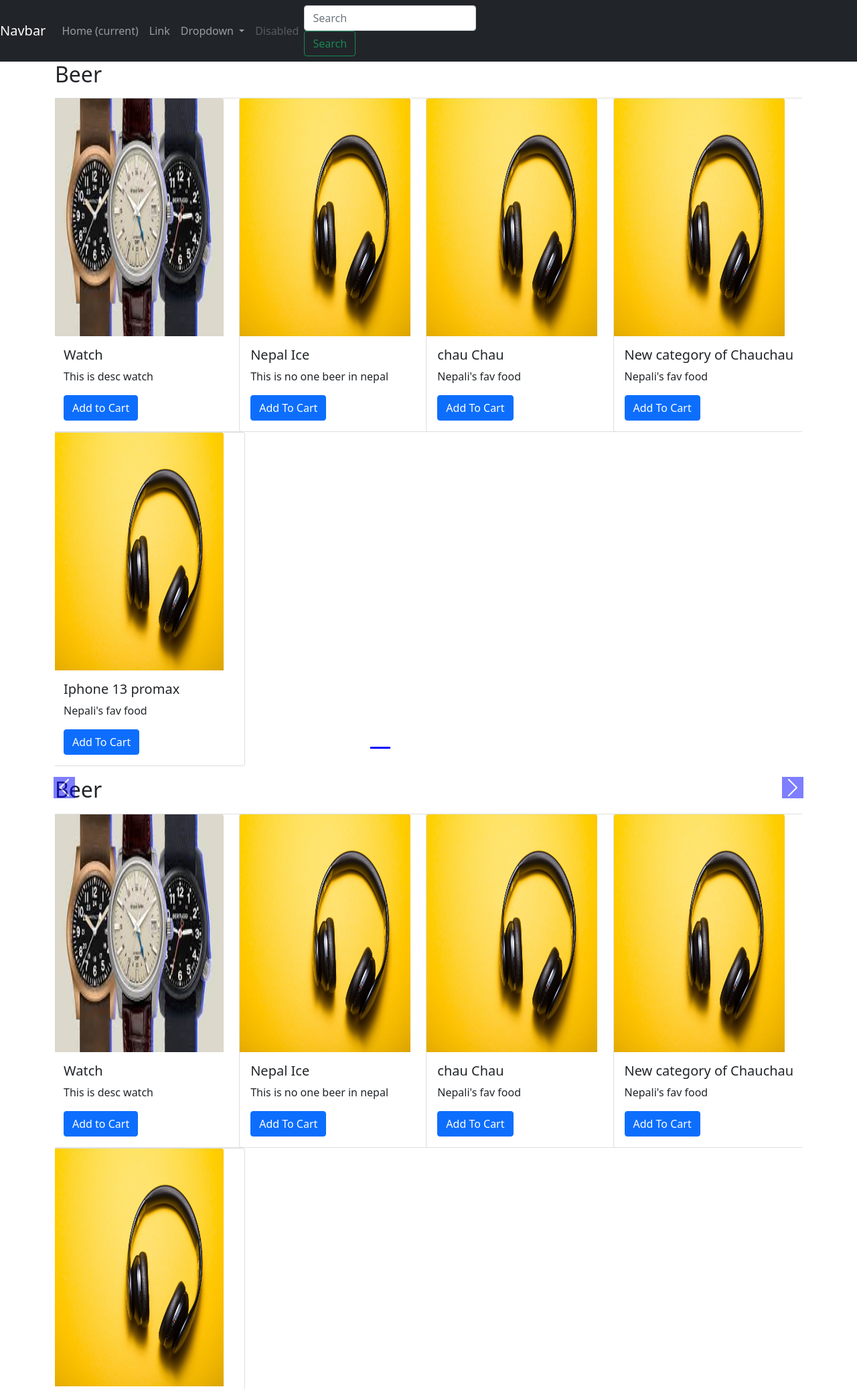
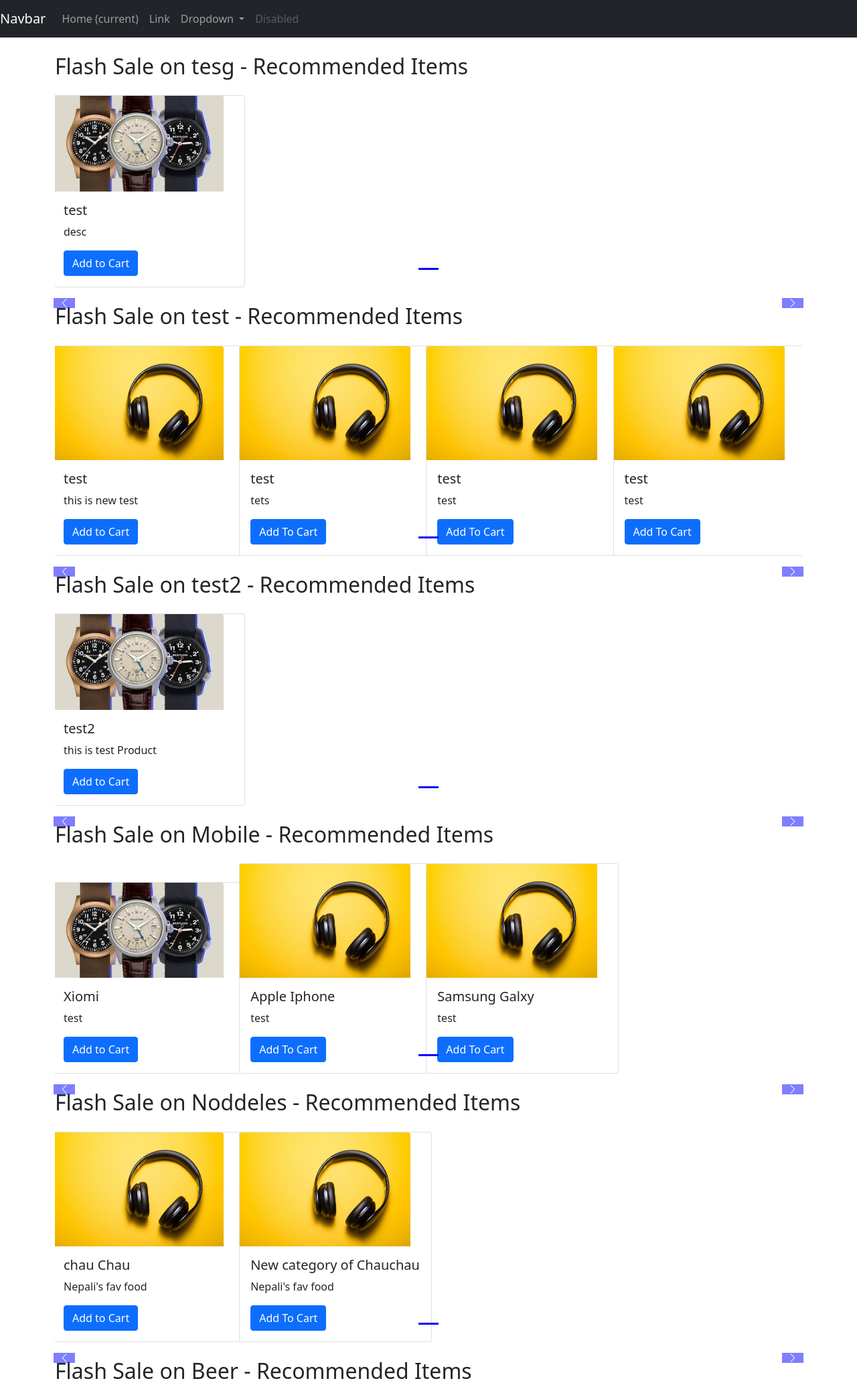
Before and after one commit to jhabindra/myAwesomeCart, a Django app: page /shop/ in a window 1280 px wide. Shown: the top 2074 px of the page at 67% size. Run offline with Django 4.2, Linux system fonts and the light colour scheme; data comes from the database, SQL or seed files in the repository; both versions use the stored data as it was after the commit; some libraries are stand-ins or nearby versions.

Commit message:
Display list with category

```diff
--- a/shop/templates/shop/basic.html
+++ b/shop/templates/shop/basic.html
@@ -67,18 +67,11 @@
           <li class="nav-item">
             <a class="nav-link disabled" href="#">Disabled</a>
           </li>
+          <li>
+
+        </li>
         </ul>
-        <form class="form-inline my-2 my-lg-0">
-          <input
-            class="form-control mr-sm-2"
-            type="search"
-            placeholder="Search"
-            aria-label="Search"
-          />
-          <button class="btn btn-outline-success my-2 my-sm-0" type="submit">
-            Search
-          </button>
-        </form>
+
       </div>
     </nav>
     {% load static %}
--- a/shop/templates/shop/index.html
+++ b/shop/templates/shop/index.html
@@ -15,18 +15,20 @@
 }
 .col-md-3 img {
   width: 255px;
-  height: 355px;
+  max-height: 355px;
 }
 
 
 body .carousel-control-prev-icon,
 body .carousel-control-next-icon {
   background-color: blue;
+  height:15px
 }
  .carousel-control-prev,
 .carousel-control-next{
   top:auto;
   bottom:auto;
+
 }
 
 body .no-padding {
@@ -40,7 +42,7 @@ body .no-padding {
 <div class="container">
   <!-- Slides start from here -->
   {% for product , range ,nSlides in allProds %}
-  <h2>{{product.0.category}}</h2>
+  <h2 class="my-4">Flash Sale on {{product.0.category}} - Recommended Items</h2>
   <div id="demo{{forloop.counter}}" class="carousel slide my-3" data-bs-ride="carousel">
     <div class="carousel-indicators">
       <button type="button" data-bs-target="#demo{{forloop.counter}}" data-bs-slide-to="0" class="active" aria-current="true" aria-label="Slide 1"></button>
@@ -92,14 +94,14 @@ body .no-padding {
         </div>
     </div>
   </div>
-    <button class="carousel-control-prev" type="button" data-bs-target="#demo{{forloop.counter}}" data-bs-slide="prev">
+    <a class="carousel-control-prev" type="button" data-bs-target="#demo{{forloop.counter}}" data-bs-slide="prev">
       <span class="carousel-control-prev-icon" aria-hidden="true"></span>
       <span class="visually-hidden">Previous</span>
-    </button>
-    <button class="carousel-control-next" type="button" data-bs-target="#demo{{forloop.counter}}" data-bs-slide="next">
+    </a>
+    <a class="carousel-control-next" type="button" data-bs-target="#demo{{forloop.counter}}" data-bs-slide="next">
       <span class="carousel-control-next-icon" aria-hidden="true"></span>
       <span class="visually-hidden">Next</span>
-    </button>
+    </a>
  {% endfor %}
 </div>
   {% endblock %}
--- a/shop/views.py
+++ b/shop/views.py
@@ -1,3 +1,4 @@
+from unicodedata import category
 from shop.models import Product
 from django.shortcuts import render
 from django.http import HttpResponse
@@ -5,14 +6,24 @@ from math import ceil
 # Create your views here.
 
 def index(request):
-    productData = Product.objects.all()
+    # productData = Product.objects.all()
 
-    n = len(productData)
-    nSlides = n//4 + ceil((n/4)-(n//4))
+
     # params = { 'no_of_slides':nSlides,'range':range(1,nSlides),'product':productData}
-    allProds=[[productData,range(1,nSlides),nSlides],
-           [productData,range(1,nSlides),nSlides]]
-    params = {'allProds':allProds}
+    # allProds=[[productData,range(1,nSlides),nSlides],
+    #        [productData,range(1,nSlides),nSlides]]
+    allProds = []
+    catProds = Product.objects.values('category','id')
+    cats = {item['category'] for item in catProds}
+    print('category',cats)
+    for cat in cats:
+        prod = Product.objects.filter(category=cat)
+        n = len(prod)
+        nSlides = n//4 + ceil((n/4)-(n//4))
+        allProds.append([prod,range(1,nSlides),nSlides])
+        params = {'allProds':allProds}
+
+
 
     return render(request,'shop/index.html',params)
 
```
Also changed, not shown: db.sqlite3, 1 other file.
